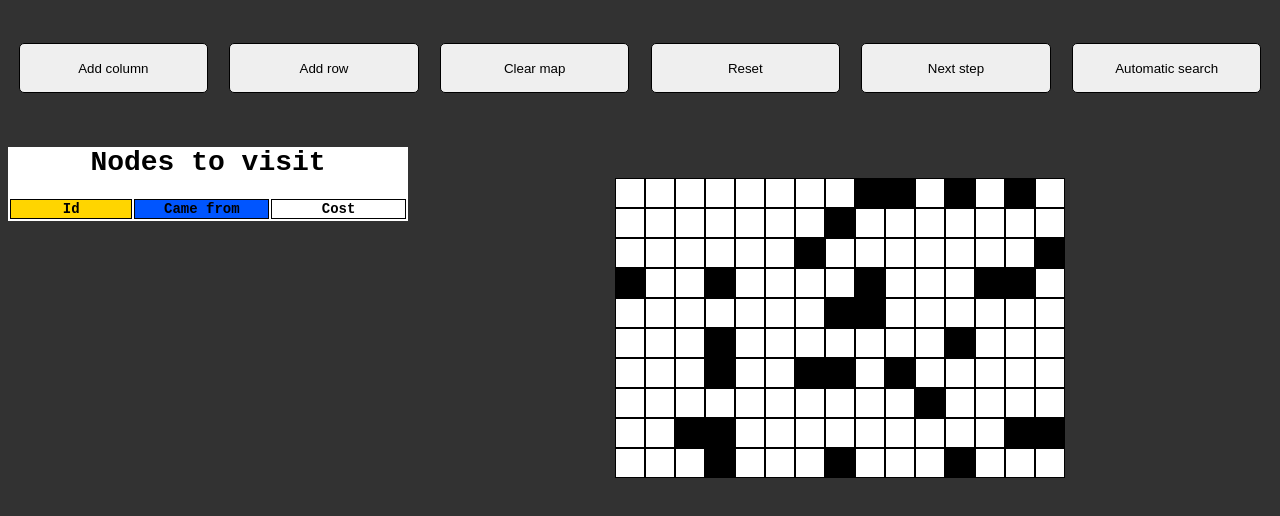
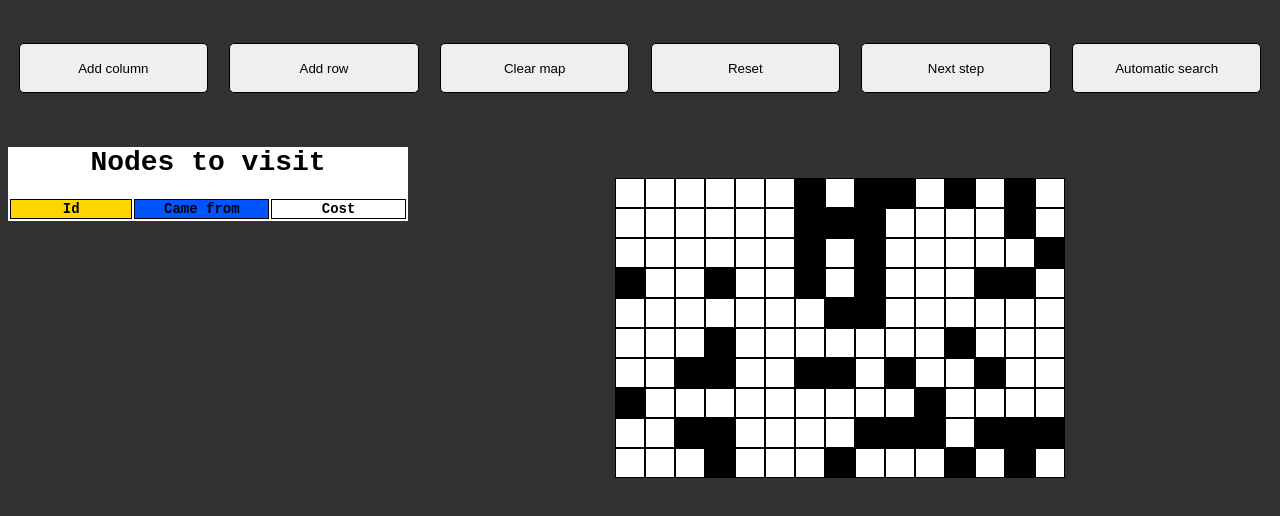
Before and after one commit to ElianCordoba/pathfinder-react, a React (Vite) app: page / in a window 1280 px wide. Shown: the top 516 px of the page. Built offline with nearby package versions, Linux system fonts and the light colour scheme.

Commit message:
workingggg

```diff
--- a/src/App.tsx
+++ b/src/App.tsx
@@ -65,8 +65,11 @@ function App() {
   }
 
   function reset() {
-    setStartTile(null);
-    setFinishTile(null);
+    if (isShiftPressed) {
+      setStartTile(null);
+      setFinishTile(null);
+    }
+
     resetSearch();
     clearInterval(intervalId.current);
   }
--- a/src/algos/aStar.ts
+++ b/src/algos/aStar.ts
@@ -23,7 +23,7 @@ class PriorityQueue {
       gCost: 0,
       hCost: 0,
       fCost: 0,
-        direction: undefined
+      direction: undefined,
     });
   }
 
@@ -31,17 +31,27 @@ class PriorityQueue {
     return this.values.shift()!;
   }
 
-  enqueue(element: PathSegment) {
-    const nodeAlreadyEnqueued = this.values.findIndex((x) => x.id === element.id);
+  enqueue(segment: PathSegment) {
+    const nodeAlreadyEnqueued = this.values.findIndex((x) => x.id === segment.id);
 
     if (nodeAlreadyEnqueued !== -1) {
       throw new Error("Already seen node");
       // this.values.splice(nodeAlreadyEnqueued, 1)
     }
 
-    const indexToInsert = this.findIndexToInsert(element.fCost);
+    const indexToInsert = this.findIndexToInsert(segment.fCost);
 
-    this.values.splice(indexToInsert, 0, element);
+    this.values.splice(indexToInsert, 0, segment);
+  }
+
+  update(segment: PathSegment) {
+    const index = this.values.findIndex((x) => x.id === segment.id);
+
+    if (index === -1) {
+      throw new Error("Index not found" + index);
+    }
+
+    this.values[index] = segment;
   }
 
   findIndexToInsert(targetPriority: number) {
@@ -60,7 +70,7 @@ class PriorityQueue {
     const found = this.values.find((x) => x.id === nodeId);
 
     if (found) {
-      return found
+      return found;
     } else {
       return undefined;
     }
@@ -104,15 +114,21 @@ export function* search(map: MapValues, startNode: NodeId, targetNode: NodeId):
 
         // neighbor.cameFrom = current
 
-        if (!wasVisited) {
-          toVisit.enqueue({
+        const newEntry = {
           id: neighbor.nodeId,
           gCost,
           hCost,
           fCost,
           cameFrom: current.id,
-            direction: neighbor.direction
-          });
+          direction: neighbor.direction,
+        };
+
+        if (!wasVisited) {
+          toVisit.enqueue(newEntry);
+        } else {
+          if (newEntry.fCost < wasVisited.fCost) {
+            toVisit.update(newEntry);
+          }
         }
       }
     }
@@ -124,15 +140,15 @@ export function* search(map: MapValues, startNode: NodeId, targetNode: NodeId):
         direction: x.direction!,
         id: x.id,
       })),
-      nodesToVisit: toVisit.values.map(x => ({
+      nodesToVisit: toVisit.values.map((x) => ({
         cost: x.fCost,
-        id: x.id
+        id: x.id,
       })),
       step: 0,
     };
   }
 
-  return { path: reconstructPath(startNode, targetNode, visited as any) };//
+  return { path: reconstructPath(startNode, targetNode, visited as any) }; //
 }
 
 function getDistance(p1: NodeId, p2: NodeId): number {
--- a/src/shared.ts
+++ b/src/shared.ts
@@ -1,4 +1,4 @@
-export const PERCENTAGE_OF_WALLS = 20;
+export const PERCENTAGE_OF_WALLS = 30;
 
 export enum Kind {
   Empty,
```
Lines whose indentation alone changed are shown as unchanged.
